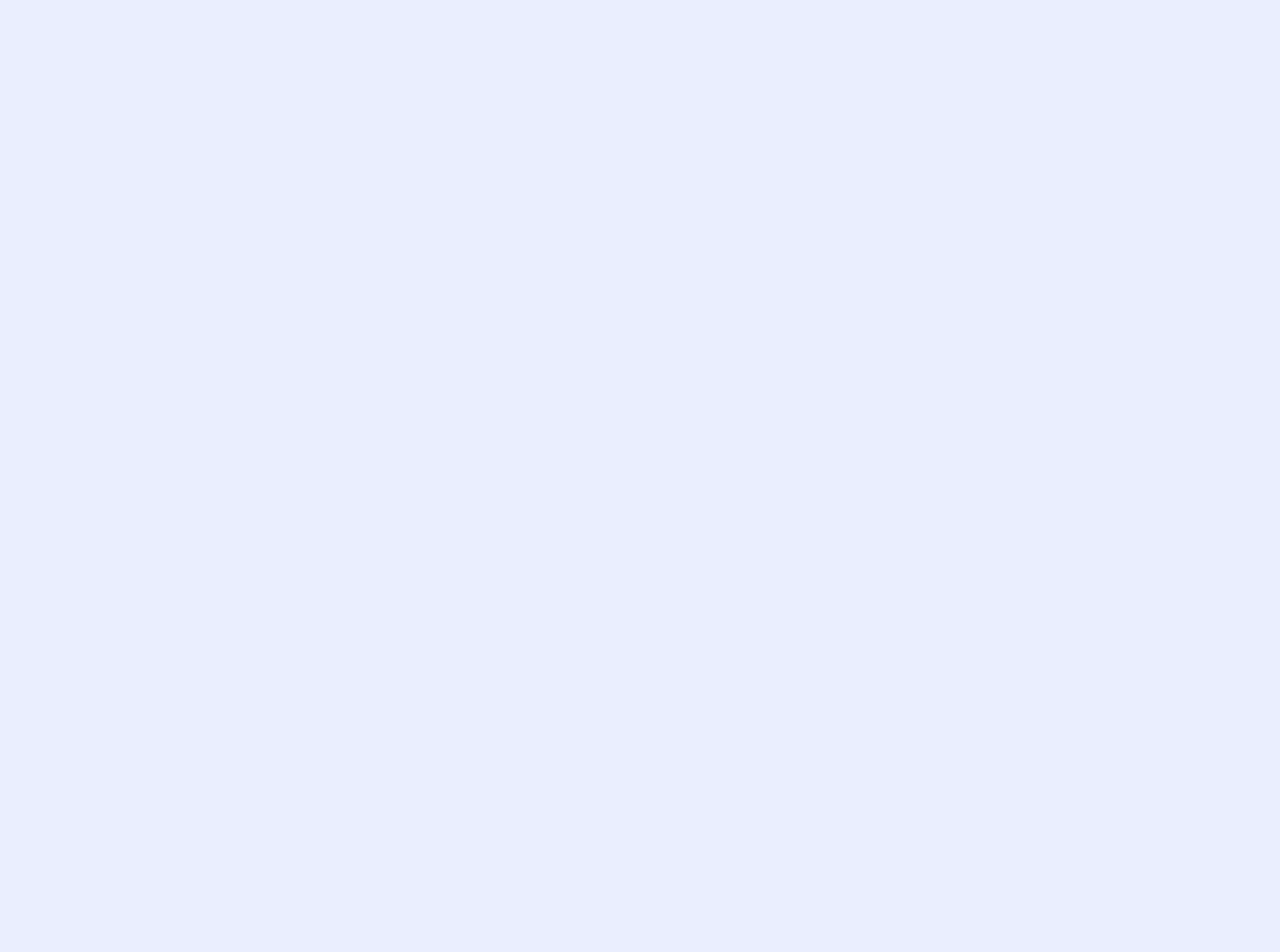
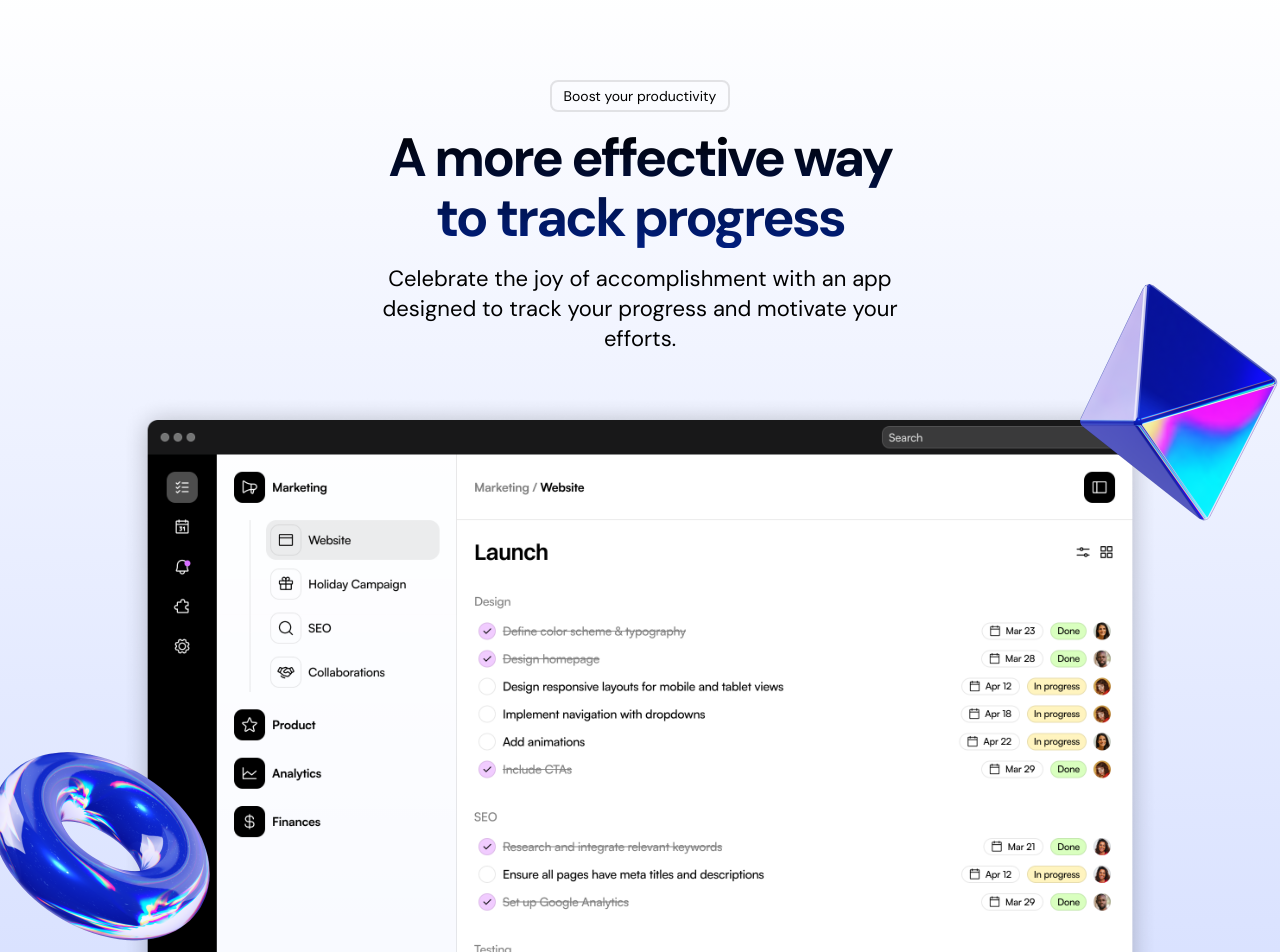
Before and after one commit to MarkMPW/light-saas-landing-page, a Next.js app: page / in a window 1280 px wide. Shown: the part 980-1932 px from the top of the page. Before the commit the page ends 964 px from the top, so only its background shows below. Built offline with nearby package versions, Linux system fonts and the light colour scheme.

Commit message:
implement product show case

```diff
--- a/app/globals.css
+++ b/app/globals.css
@@ -18,4 +18,9 @@
   .logo-ticker-image {
     @apply h-8 w-auto
   }
+
+  .tag {
+    @apply border-2 border-black/10 text-sm inline-flex px-3 py-1 rounded-lg
+  }
+
 }
--- a/app/page.tsx
+++ b/app/page.tsx
@@ -1,6 +1,7 @@
 import Header from "@/sections/Header"
 import Hero from "@/sections/Hero"
 import LogoTicker from "@/sections/LogoTicker"
+import ProductShowcase from "@/sections/ProductShowcase"
 
 export default function Home() {
   return (
@@ -8,6 +9,7 @@ export default function Home() {
       <Header />
       <Hero />
       <LogoTicker />
+      <ProductShowcase />
     </div>
   )
 }
--- a/sections/Hero.tsx
+++ b/sections/Hero.tsx
@@ -12,7 +12,7 @@ const Hero = () => {
       <div className="container">
         <div className="md:flex items-center">
           <div className="md:w-[478px]">
-            <p className="border-2 border-black/10 text-sm inline-flex px-3 py-1 rounded-lg">
+            <p className="tag">
               Version 2.0 is here
             </p>
             <h1 className="text-5xl md:text-7xl font-bold mt-8 bg-gradient-to-t from-[#001E7F] to-black bg-clip-text text-transparent">
--- /dev/null
+++ b/sections/ProductShowcase.tsx
@@ -0,0 +1,46 @@
+import React from "react";
+import Image from "next/image";
+
+import productImage from "@/assets/product-image.png";
+import pyramid from "@/assets/pyramid.png";
+import tube from '@/assets/tube.png'
+
+const ProductShowcase = () => {
+  return (
+    <section className="py-24 bg-gradient-to-t from-[#D2DCFF] to-white overflow-x-clip">
+      <div className="container">
+        <div className="max-w-[540px] mx-auto">
+          <div className="flex justify-center">
+            <p className="tag">Boost your productivity</p>
+          </div>
+          <h1 className="text-center mt-4 text-3xl md:text-[54px] md:leading-[60px] tracking-tighter font-bold bg-gradient-to-t from-[#001E7F] to-black bg-clip-text text-transparent">
+            A more effective way to track progress
+          </h1>
+          <p className="text-center mt-4 leading-[30px] text-[22px]">
+            Celebrate the joy of accomplishment with an app designed to track
+            your progress and motivate your efforts.
+          </p>
+        </div>
+        <div className="relative mt-10">
+          <Image src={productImage} alt="productImage" />
+          <Image
+            src={pyramid}
+            alt="pyramid image"
+            width={262}
+            height={262}
+            className="absolute -right-36 top-[-120px] hidden md:block"
+          />
+          <Image
+            src={tube}
+            alt="tube image"
+            width={248}
+            height={248}
+            className='absolute -left-36 bottom-24 hidden md:block'
+          />
+        </div>
+      </div>
+    </section>
+  );
+};
+
+export default ProductShowcase;
```
